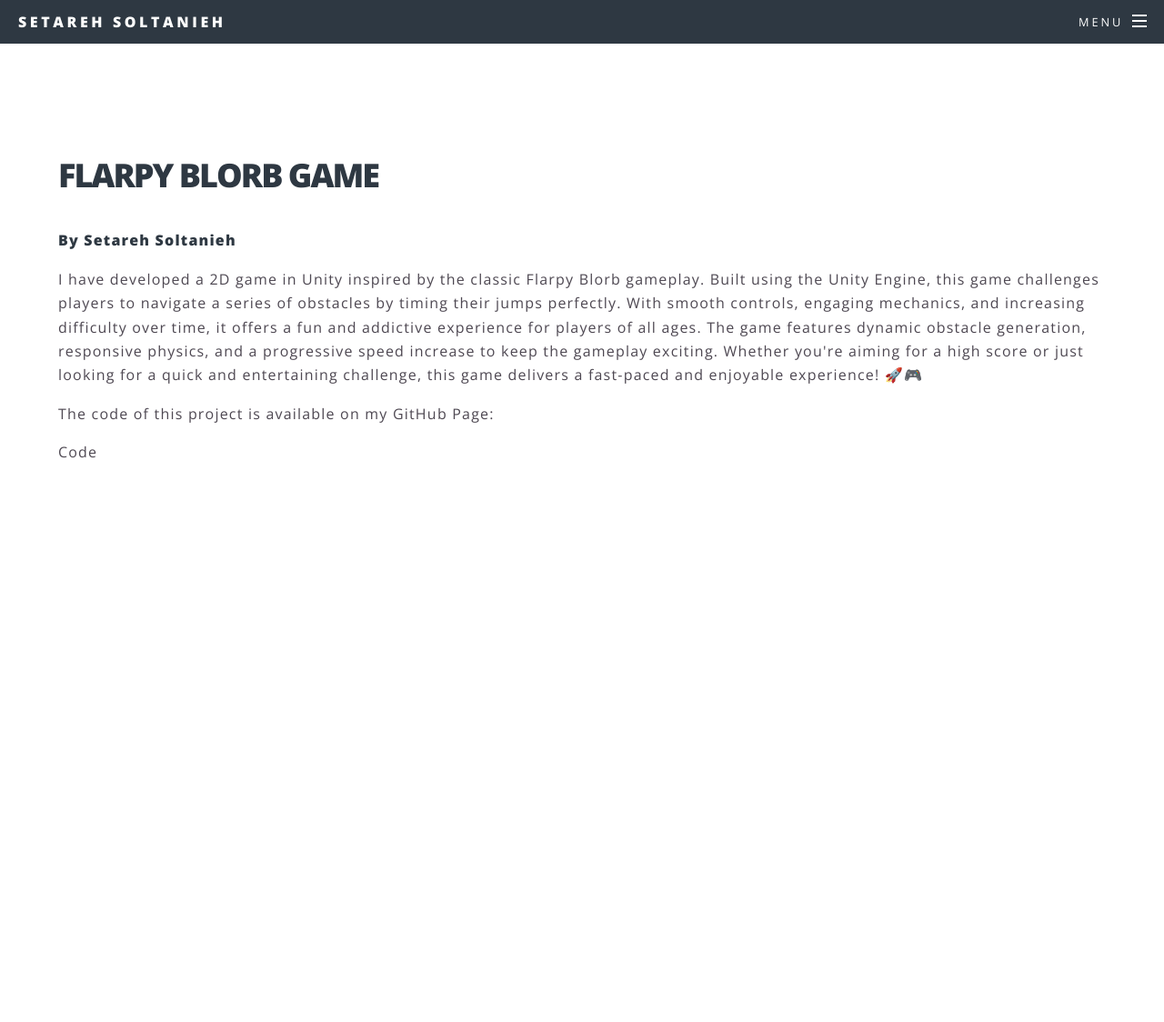
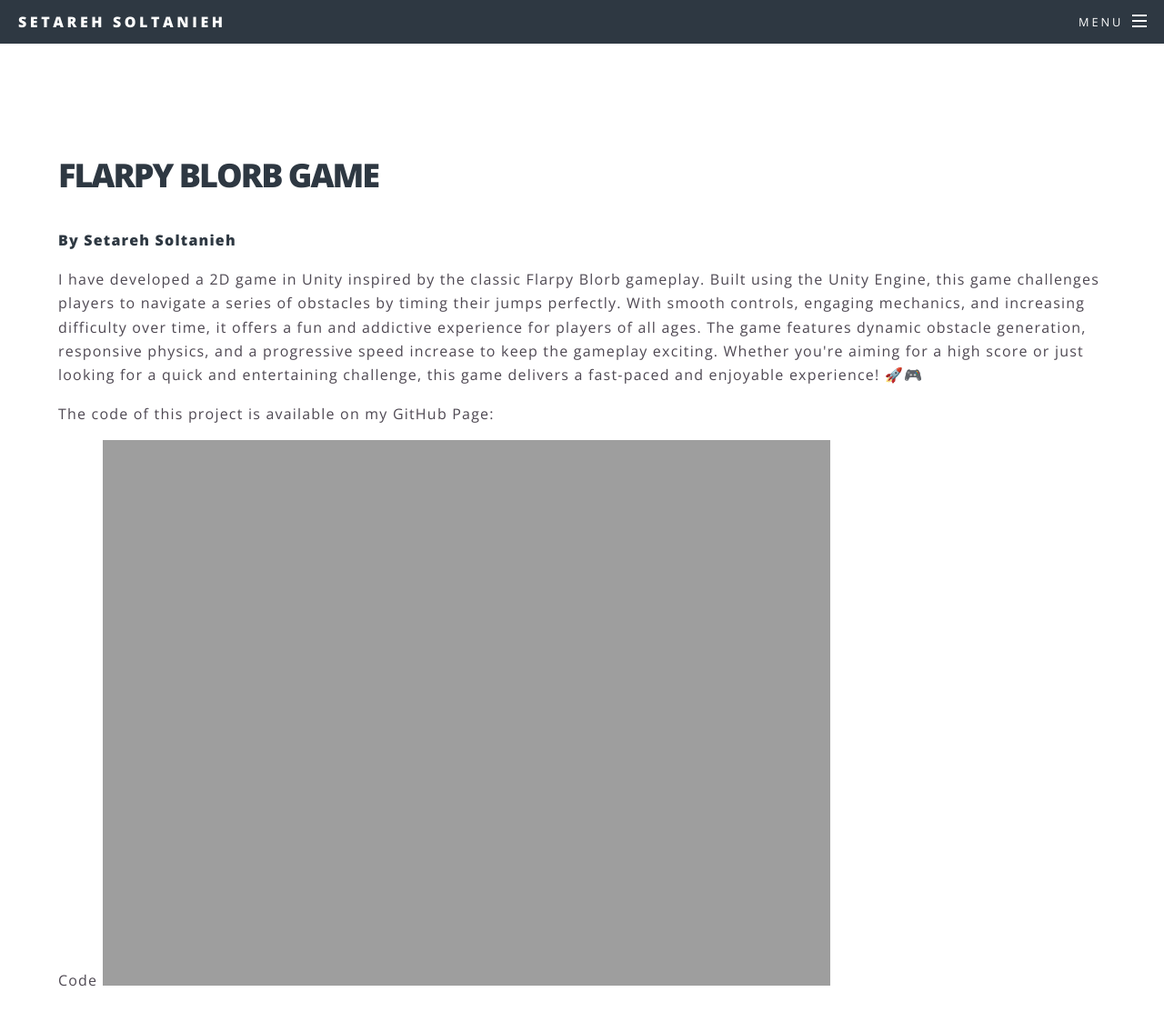
Before and after one commit to setareh-soltanieh/setareh-soltanieh.github.io, a Jekyll site: the page blogs/FlarpyBird/index.html, which Jekyll copies as it is, in a window 1280 px wide and 1156 px high. Shown: the top 1124 px of the window at 91% size. Built offline with Jekyll 4.4.1, drawn with Linux system fonts in a browser that asks for light colours; a style sheet for code colours, icons or effects is not loaded.

Commit message:
Added the Flarpy Game WebGL online here

```diff
--- a/blogs/FlarpyBird/index.html
+++ b/blogs/FlarpyBird/index.html
@@ -93,6 +93,12 @@
 					</p>
 					<a href="https://github.com/setareh-soltanieh/FlarpyBlorb" target="_blank">Code</a>
 
+					<iframe src="https://setareh-soltanieh.github.io/FlarpyBlorb/"
+						width="800"
+						height="600"
+						style="border:none;">
+					</iframe>
+
 				</div>
             </section>
         </article>
```
